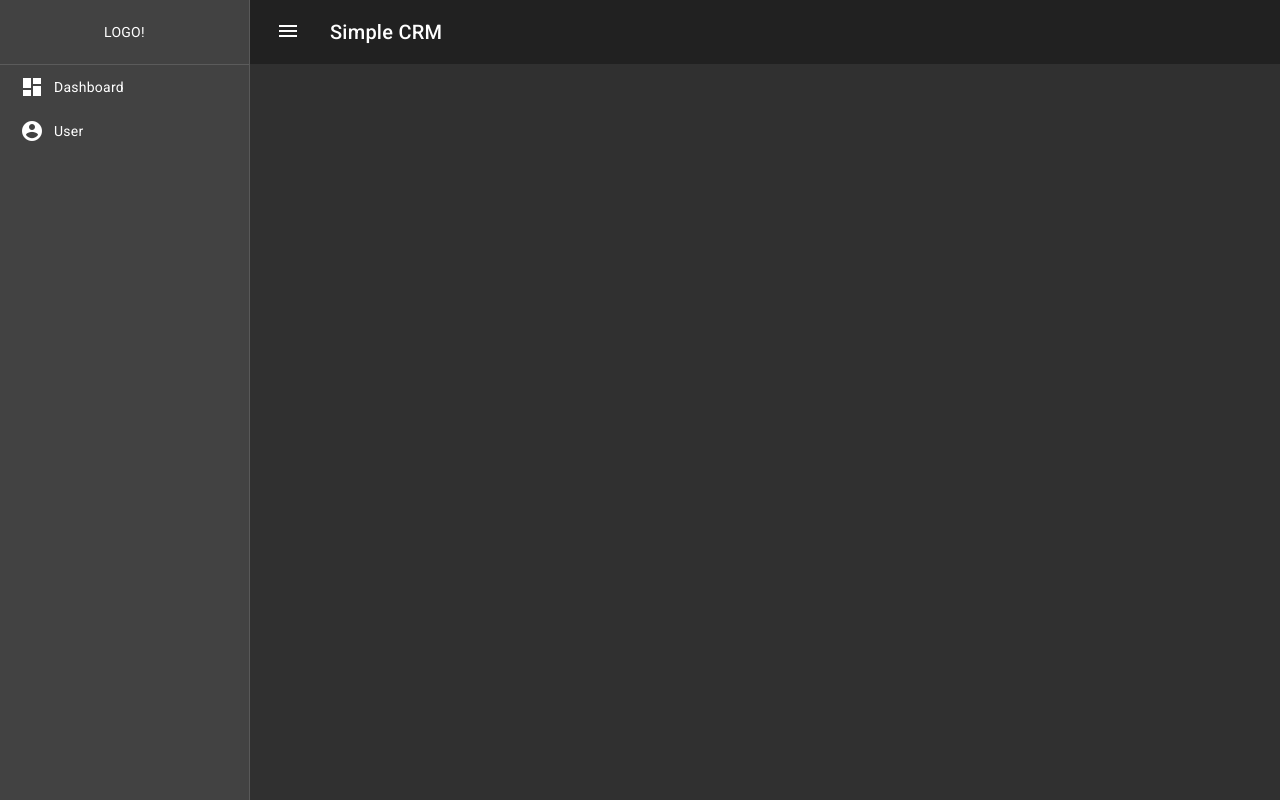
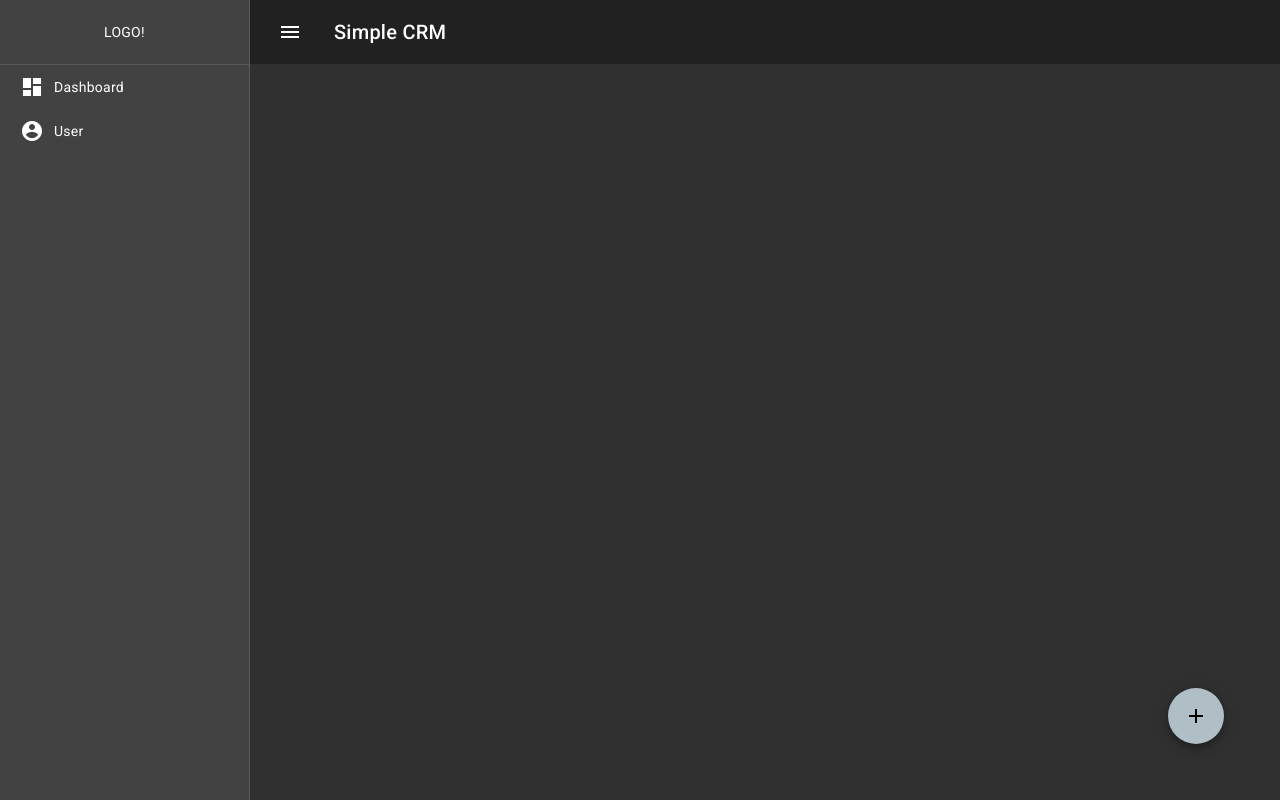
Before and after one commit to richardlieknis/SimpleCRM, an Angular app: page /user in a window 1280 px wide. Before the commit this address led to /. Built offline with nearby package versions, Linux system fonts and the light colour scheme.

Commit message:
add user dialog update

```diff
--- a/src/app/app-routing.module.ts
+++ b/src/app/app-routing.module.ts
@@ -1,7 +1,13 @@
 import { NgModule } from '@angular/core';
 import { RouterModule, Routes } from '@angular/router';
+import { DashboardComponent } from './dashboard/dashboard.component';
+import { UsersComponent } from './users/users.component';
 
-const routes: Routes = [];
+const routes: Routes = [
+  {path: '', component: DashboardComponent},
+  {path: 'dashboard', component: DashboardComponent},
+  {path: 'user', component: UsersComponent}
+];
 
 @NgModule({
   imports: [RouterModule.forRoot(routes)],
--- a/src/app/app.component.html
+++ b/src/app/app.component.html
@@ -5,27 +5,21 @@
     </div>
     <div class="menu-links">
       <ul>
-        <li><mat-icon>dashboard</mat-icon>Dashboard</li>
-        <li><mat-icon>account_circle</mat-icon>User</li>
+        <li routerLink="/dashboard"><mat-icon>dashboard</mat-icon>Dashboard</li>
+        <li routerLink="/user"><mat-icon>account_circle</mat-icon>User</li>
       </ul>
     </div>
   </mat-drawer>
 
   <div class="example-sidenav-content">
     <mat-toolbar>
-      <button
-        type="button"
-        mat-button
-        (click)="drawer.toggle()"
-        mat-icon-button
-        class="example-icon"
-        aria-label="Example icon-button with menu icon"
-      >
+      <button (click)="drawer.toggle()" mat-icon-button class="menu-icon">
         <mat-icon>menu</mat-icon>
       </button>
       <span>Simple CRM</span>
     </mat-toolbar>
   </div>
+  <div class="router-container">
+    <router-outlet></router-outlet>
+  </div>
 </mat-drawer-container>
-
-<router-outlet></router-outlet>
--- a/src/app/app.component.scss
+++ b/src/app/app.component.scss
@@ -2,13 +2,11 @@
   flex: 1 1 auto;
 }
 
-.example-icon {
-  background-color: #0000;
-  border: unset;
-  border-radius: 50%;
-  padding: 10px;
+.menu-icon {
+  filter: invert(1);
+  transition: background-color 125ms ease;
   &:hover {
-    background-color: #555;
+    background-color: #ccc;
     cursor: pointer;
   }
 }
@@ -44,6 +42,10 @@ mat-icon {
   width: 250px;
 }
 
+.router-container {
+  padding: 16px 56px;
+}
+
 .menu-links {
   ul {
     padding: unset;
--- /dev/null
+++ b/src/app/dialog-add-user/dialog-add-user.component.html
@@ -0,0 +1,55 @@
+<h1 mat-dialog-title>Add User</h1>
+<div class="dia-content" mat-dialog-content>
+  <!-- DIALOG CONTENT -->
+  <div class="double-input">
+    <mat-form-field appearance="outline">
+      <mat-label>Name</mat-label>
+      <input matInput />
+    </mat-form-field>
+    <mat-form-field appearance="outline">
+      <mat-label>Surname</mat-label>
+      <input matInput />
+    </mat-form-field>
+  </div>
+  <div class="full-width-input">
+    <mat-form-field appearance="outline" class="example-form-field">
+      <mat-label>Your Birth Date</mat-label>
+      <input matInput [matDatepicker]="datepicker" />
+      <mat-hint>MM/DD/YYYY</mat-hint>
+      <mat-datepicker-toggle
+        matIconSuffix
+        [for]="datepicker"
+      ></mat-datepicker-toggle>
+      <mat-datepicker #datepicker>
+        <mat-datepicker-actions>
+          <button mat-button matDatepickerCancel>Cancel</button>
+          <button mat-raised-button color="primary" matDatepickerApply>
+            Apply
+          </button>
+        </mat-datepicker-actions>
+      </mat-datepicker>
+    </mat-form-field>
+  </div>
+  <div class="full-width-input" style="margin-top: 12px">
+    <mat-form-field appearance="outline">
+      <mat-label>Streetname & Nr</mat-label>
+      <input matInput />
+    </mat-form-field>
+  </div>
+  <div class="double-input">
+    <mat-form-field appearance="outline">
+      <mat-label>City</mat-label>
+      <input matInput />
+    </mat-form-field>
+    <mat-form-field appearance="outline">
+      <mat-label>Zip-Code</mat-label>
+      <input matInput />
+    </mat-form-field>
+  </div>
+  <!-- DIALOG CONTENT END-->
+</div>
+
+<div mat-dialog-actions>
+  <button mat-button (click)="cancelDialog()">Cancel</button>
+  <button mat-button [mat-dialog-close]="" cdkFocusInitial>Save</button>
+</div>
--- /dev/null
+++ b/src/app/dialog-add-user/dialog-add-user.component.scss
@@ -0,0 +1,21 @@
+.dia-content {
+  padding-top: 20px;
+  height: auto;
+  display: flex;
+  flex-direction: column;
+  align-items: center;
+  justify-content: center;
+  // gap: 10px;
+}
+
+.double-input {
+  display: flex;
+  gap: 16px;
+}
+
+.full-width-input {
+  width: 100%;
+  mat-form-field {
+    width: 100%;
+  }
+}
--- /dev/null
+++ b/src/app/dialog-add-user/dialog-add-user.component.ts
@@ -0,0 +1,10 @@
+import { Component } from '@angular/core';
+
+@Component({
+  selector: 'app-dialog-add-user',
+  templateUrl: './dialog-add-user.component.html',
+  styleUrls: ['./dialog-add-user.component.scss']
+})
+export class DialogAddUserComponent {
+cancelDialog(){}
+}
--- a/src/app/users/users.component.html
+++ b/src/app/users/users.component.html
@@ -1 +1,10 @@
-<p>users works!</p>
+<button
+  class="add-user-btn"
+  mat-fab
+  color="accent"
+  matTooltip="Add a new user!"
+  matTooltipHideDelay="225"
+  (click)="openDialog()"
+>
+  <mat-icon>add</mat-icon>
+</button>
--- a/src/app/users/users.component.scss
+++ b/src/app/users/users.component.scss
@@ -0,0 +1,5 @@
+.add-user-btn {
+  position: absolute;
+  bottom: 56px;
+  right: 56px;
+}
--- a/src/app/users/users.component.ts
+++ b/src/app/users/users.component.ts
@@ -1,4 +1,6 @@
 import { Component } from '@angular/core';
+import { DialogAddUserComponent } from '../dialog-add-user/dialog-add-user.component';
+import { MatDialog } from '@angular/material/dialog';
 
 @Component({
   selector: 'app-users',
@@ -6,5 +8,21 @@ import { Component } from '@angular/core';
   styleUrls: ['./users.component.scss']
 })
 export class UsersComponent {
+  username: string = "";
+
+  constructor(public dialog: MatDialog) {
+
+  }
+
+  openDialog(): void {
+    const dialogRef = this.dialog.open(DialogAddUserComponent, {
+      data: {name: this.username},
+    });
+
+    dialogRef.afterClosed().subscribe(result => {
+      console.log(result);
+    });
+  }
+
 
 }
```
Also changed, not shown: src/app/app.module.ts (+19 -3 lines), 1 other file (tests, documents, lock files or other folders).
